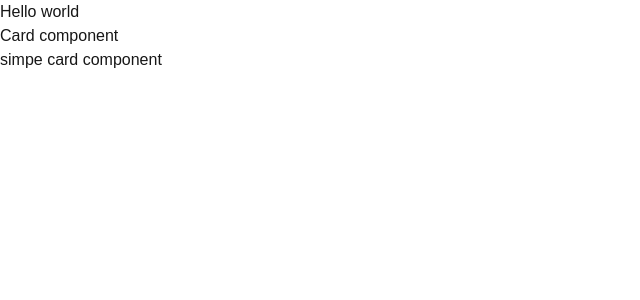
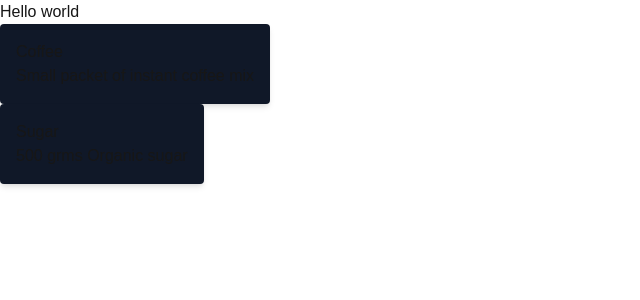
Before and after one commit to bobbyDeepak1415/next-app, a Next.js app: page / in a window 1280 px wide. Shown: the top 300 px of the page, without its empty margins (0-640 px from the left). Built offline with nearby package versions, Linux system fonts and the light colour scheme.

Commit message:
setup done

```diff
--- a/app/page.tsx
+++ b/app/page.tsx
@@ -4,8 +4,12 @@ import Card from "@/components/Card";
 export default function Home() {
   return (
     <div>
+      <h1>
+
       Hello world
-      <Card/>
+      </h1>
+      <Card title="Coffee" description="Small packet of instant coffee mix"/>
+      <Card title="Sugar" description="500 grms Organic sugar"/>
     </div>
   );
 }
--- a/components/Card.tsx
+++ b/components/Card.tsx
@@ -5,9 +5,9 @@ type CardProps={
 
 const Card = ({title,description}:CardProps) => {
   return (
-    <div>
-      <h1>Card component</h1>
-      <p>simpe card component</p>
+    <div className="card p-4 rounded shadow-md w-fit bg-gray-900">
+      <h1>{title}</h1>
+      <p>{description}</p>
     </div>
   )
 }
```
